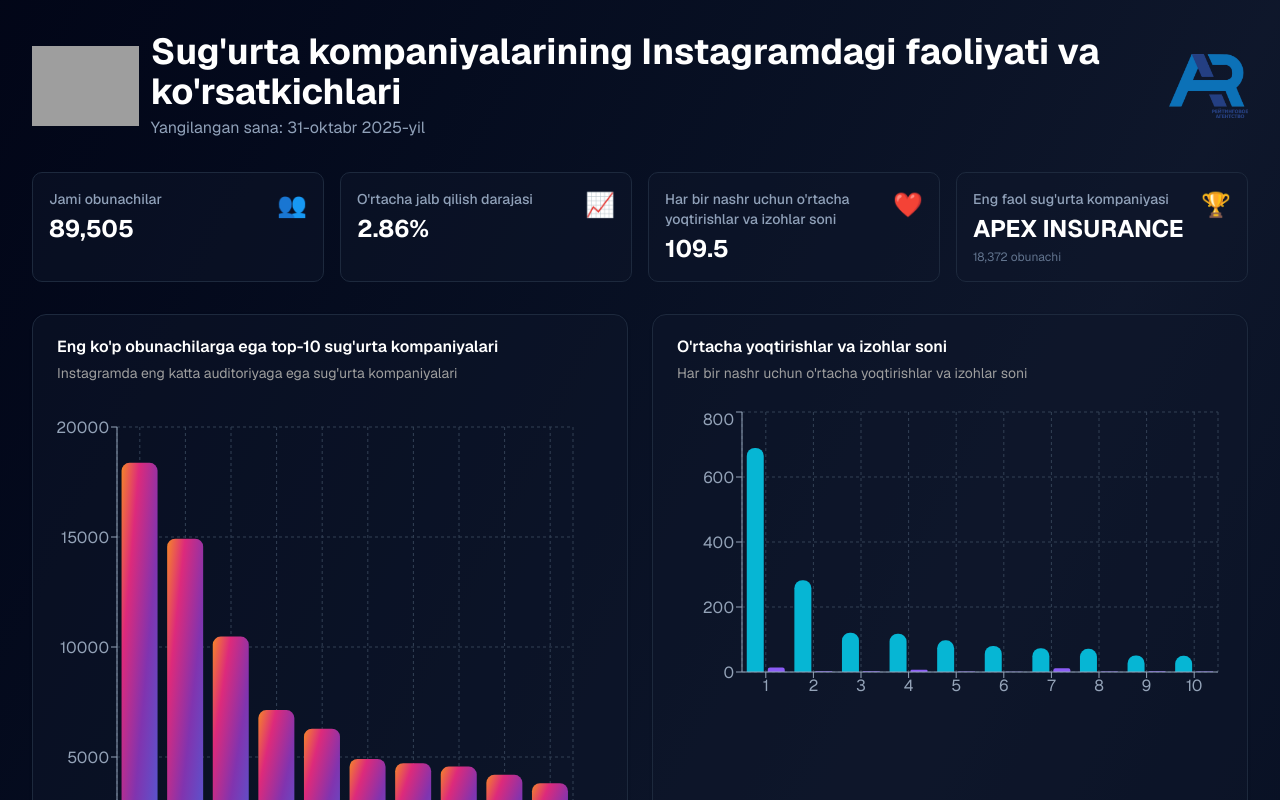
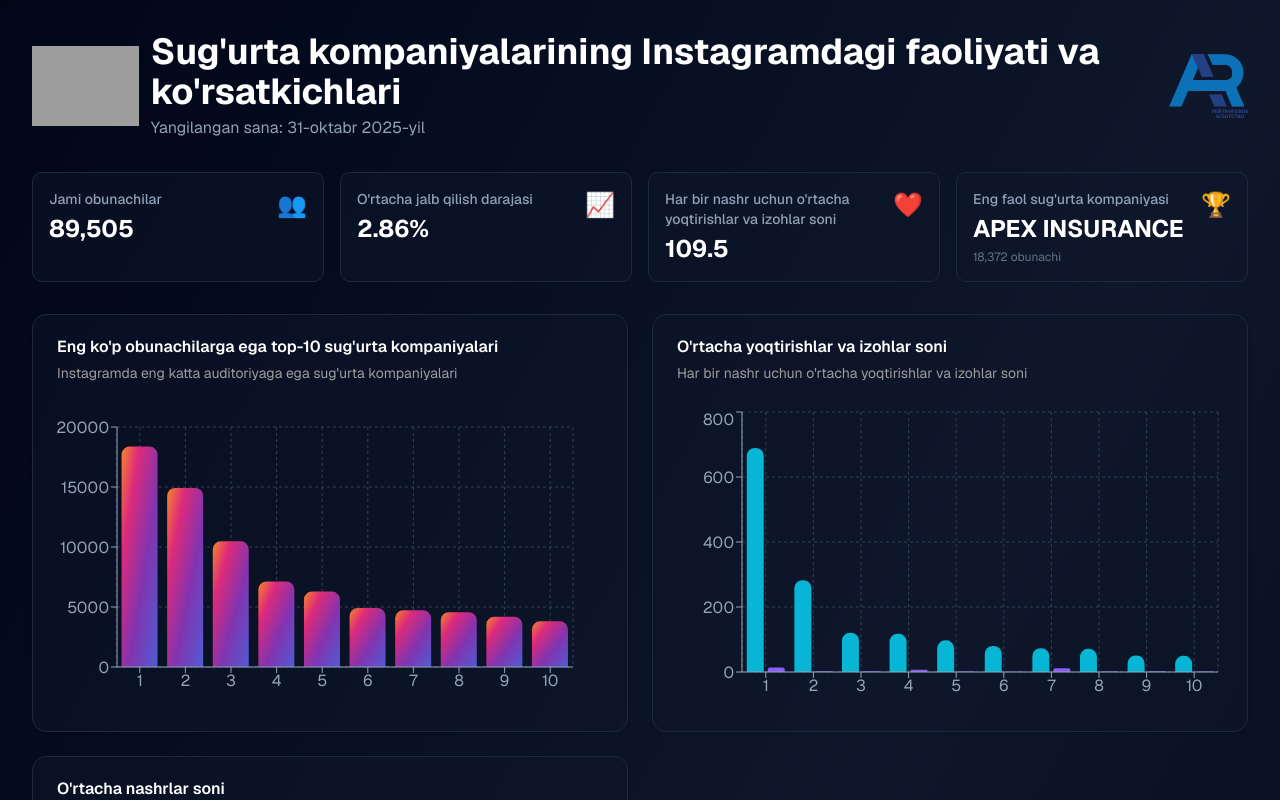
Before and after one commit to saadfalcon1/ahbor-reyting-insta-insurance-10, a Next.js app: page / in a window 1280 px wide. Shown: the top 800 px of the page. Built offline with nearby package versions, Linux system fonts and the light colour scheme; grey boxes are pictures that could not be loaded.

Commit message:
Update followers-chart.tsx

```diff
--- a/components/charts/followers-chart.tsx
+++ b/components/charts/followers-chart.tsx
@@ -8,8 +8,6 @@ import {
   CartesianGrid,
   Tooltip,
   ResponsiveContainer,
-  Cell,
-  defs,
 } from "recharts"
 import type { insuranceData } from "@/lib/data"
 
@@ -41,9 +39,12 @@ export function FollowersChart({ data, onBankClick }: FollowersChartProps) {
   }))
 
   return (
-    <div className="w-full h-[300px] sm:h-[400px] md:h-[450px] lg:h-[500px]">
-      <ResponsiveContainer width="100%" height="100%">
-        <BarChart data={chartData} margin={{ top: 20, right: 30, left: 0, bottom: 10 }}>
+    <div className="w-full">
+      <ResponsiveContainer width="100%" height={300}>
+        <BarChart
+          data={chartData}
+          margin={{ top: 20, right: 30, left: 0, bottom: 10 }}
+        >
           {/* Instagram Gradient */}
           <defs>
             <linearGradient id="instagramGradient" x1="0" y1="0" x2="1" y2="1">
@@ -57,7 +58,10 @@ export function FollowersChart({ data, onBankClick }: FollowersChartProps) {
           <CartesianGrid strokeDasharray="3 3" stroke="#334155" />
           <XAxis dataKey="name" stroke="#94a3b8" />
           <YAxis stroke="#94a3b8" />
-          <Tooltip content={<CustomTooltip />} cursor={{ fill: "rgba(221, 42, 123, 0.1)" }} />
+          <Tooltip
+            content={<CustomTooltip />}
+            cursor={{ fill: "rgba(221, 42, 123, 0.1)" }}
+          />
 
           <Bar
             dataKey="followers"
```
